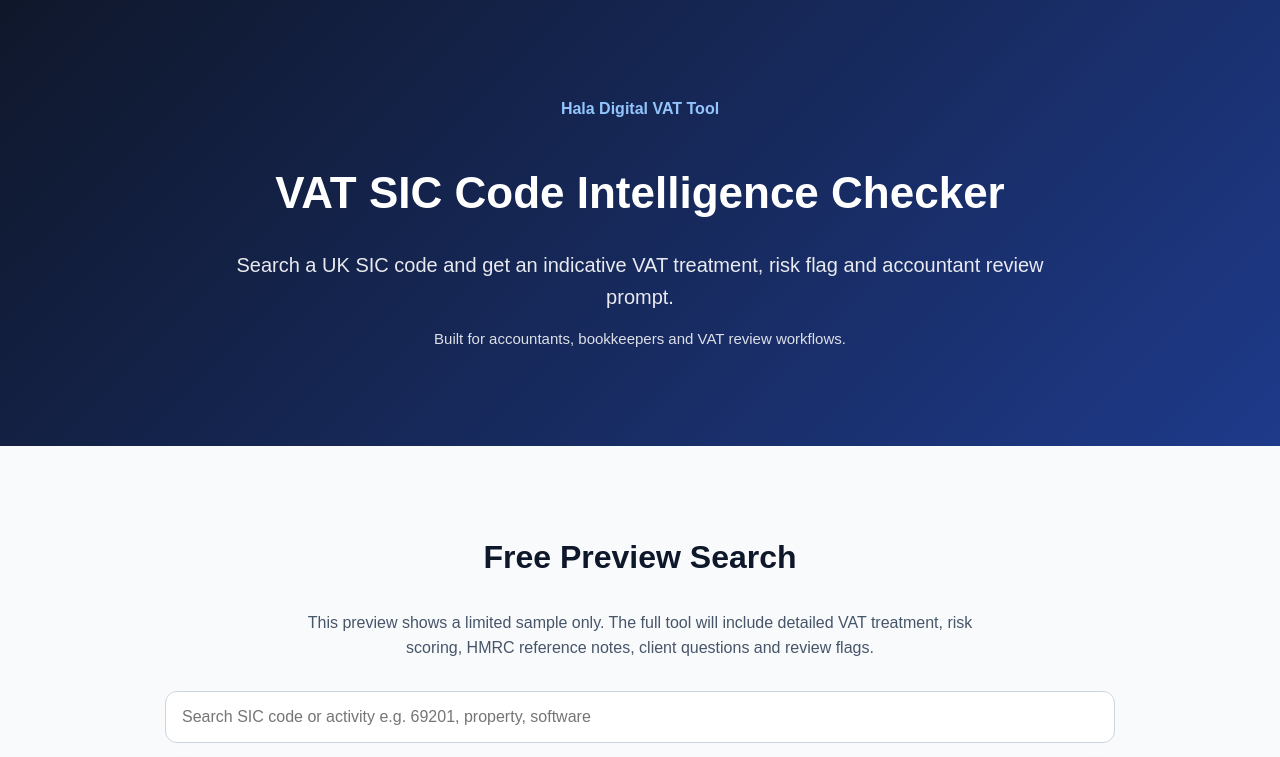
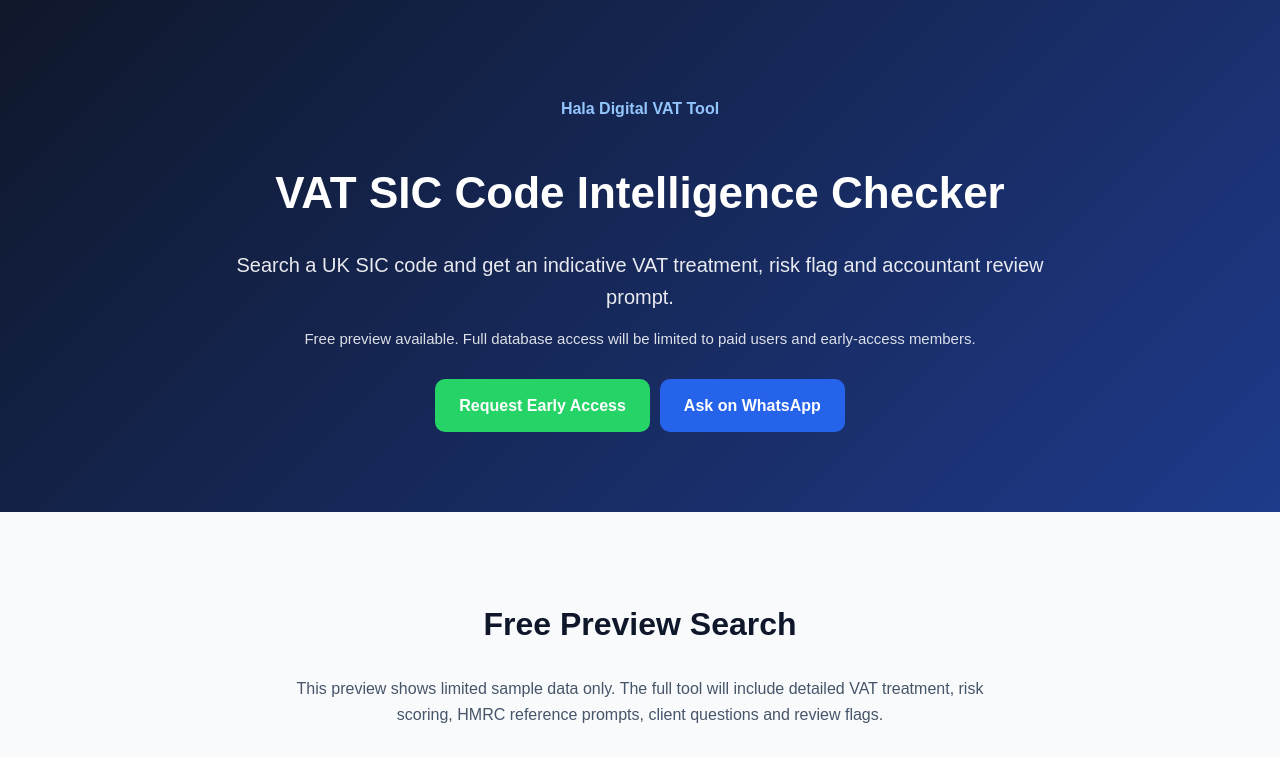
Before and after one commit to HalaDigitalLtd/uktaxcalculator-app, a Next.js app: page /vat-sic in a window 1280 px wide. Shown: the top 757 px of the page. Built offline with nearby package versions, Linux system fonts and the light colour scheme.

Commit message:
Improve VAT SIC early access lead capture flow

```diff
--- a/app/vat-sic/page.tsx
+++ b/app/vat-sic/page.tsx
@@ -84,8 +84,41 @@ export default function VatSicPage() {
         </p>
 
         <p style={{ marginTop: "14px", fontSize: "15px", opacity: 0.85 }}>
-          Built for accountants, bookkeepers and VAT review workflows.
+          Free preview available. Full database access will be limited to paid users and early-access members.
         </p>
+
+        <div style={{ marginTop: "28px" }}>
+          <a
+            href="#early-access-form"
+            style={{
+              display: "inline-block",
+              padding: "14px 24px",
+              background: "#25D366",
+              color: "white",
+              borderRadius: "10px",
+              textDecoration: "none",
+              fontWeight: "bold",
+              marginRight: "10px",
+            }}
+          >
+            Request Early Access
+          </a>
+
+          <a
+            href="https://wa.me/447884063169?text=Hi%20Ikram,%20I%20am%20interested%20in%20the%20VAT%20SIC%20Code%20Intelligence%20Tool."
+            style={{
+              display: "inline-block",
+              padding: "14px 24px",
+              background: "#2563eb",
+              color: "white",
+              borderRadius: "10px",
+              textDecoration: "none",
+              fontWeight: "bold",
+            }}
+          >
+            Ask on WhatsApp
+          </a>
+        </div>
       </section>
 
       <section style={{ padding: "60px 20px", background: "#f8fafc" }}>
@@ -95,8 +128,8 @@ export default function VatSicPage() {
           </h2>
 
           <p style={{ textAlign: "center", color: "#475569", maxWidth: "720px", margin: "10px auto 30px" }}>
-            This preview shows a limited sample only. The full tool will include detailed VAT treatment,
-            risk scoring, HMRC reference notes, client questions and review flags.
+            This preview shows limited sample data only. The full tool will include detailed VAT treatment,
+            risk scoring, HMRC reference prompts, client questions and review flags.
           </p>
 
           <input
@@ -173,6 +206,9 @@ export default function VatSicPage() {
             <div style={{ marginTop: "25px", padding: "20px", background: "white", borderRadius: "14px", textAlign: "center" }}>
               <strong>No preview result found.</strong>
               <p>Request access to the full SIC/VAT database for wider coverage.</p>
+              <a href="#early-access-form" style={{ color: "#2563eb", fontWeight: "bold" }}>
+                Join early access →
+              </a>
             </div>
           ) : null}
         </div>
@@ -186,7 +222,15 @@ export default function VatSicPage() {
           likely VAT treatment, registration risk, exempt/mixed supplies and areas requiring specialist review.
         </p>
 
-        <div style={{ maxWidth: "900px", margin: "35px auto", display: "grid", gridTemplateColumns: "repeat(auto-fit, minmax(220px, 1fr))", gap: "18px" }}>
+        <div
+          style={{
+            maxWidth: "900px",
+            margin: "35px auto",
+            display: "grid",
+            gridTemplateColumns: "repeat(auto-fit, minmax(220px, 1fr))",
+            gap: "18px",
+          }}
+        >
           {[
             "707+ SIC code reference",
             "VAT treatment categories",
@@ -195,14 +239,22 @@ export default function VatSicPage() {
             "HMRC reference prompts",
             "Client review questions",
           ].map((text) => (
-            <div key={text} style={{ background: "white", padding: "20px", borderRadius: "14px", boxShadow: "0 8px 25px rgba(15,23,42,0.06)" }}>
+            <div
+              key={text}
+              style={{
+                background: "white",
+                padding: "20px",
+                borderRadius: "14px",
+                boxShadow: "0 8px 25px rgba(15,23,42,0.06)",
+              }}
+            >
               ✅ {text}
             </div>
           ))}
         </div>
 
         <a
-          href="https://wa.me/447884063169?text=Hi%20Ikram,%20I%20am%20interested%20in%20the%20VAT%20SIC%20Code%20Intelligence%20Tool."
+          href="#early-access-form"
           style={{
             display: "inline-block",
             padding: "14px 24px",
@@ -215,13 +267,26 @@ export default function VatSicPage() {
         >
           Request Early Access
         </a>
+
+        <p style={{ marginTop: "14px", color: "#475569" }}>
+          Prefer a quick chat?
+          <a
+            href="https://wa.me/447884063169?text=Hi%20Ikram,%20I%20am%20interested%20in%20the%20VAT%20SIC%20Code%20Intelligence%20Tool."
+            style={{ color: "#2563eb", marginLeft: "6px", fontWeight: "bold" }}
+          >
+            Message us on WhatsApp
+          </a>
+        </p>
       </section>
 
-      <section style={{ padding: "70px 20px", background: "#0f172a", color: "white", textAlign: "center" }}>
+      <section
+        id="early-access-form"
+        style={{ padding: "70px 20px", background: "#0f172a", color: "white", textAlign: "center" }}
+      >
         <h2 style={{ fontSize: "34px" }}>Join the Early Access List</h2>
 
         <p style={{ maxWidth: "720px", margin: "10px auto", opacity: 0.85 }}>
-          Tell us your details and we’ll notify you when the full VAT/SIC tool is ready.
+          Submit your details and we’ll notify you when the full VAT/SIC tool is ready.
         </p>
 
         <form
@@ -230,6 +295,7 @@ export default function VatSicPage() {
           style={{ maxWidth: "520px", margin: "30px auto", display: "grid", gap: "12px" }}
         >
           <input type="hidden" name="_subject" value="VAT SIC Tool Early Access Request" />
+          <input type="hidden" name="tool" value="VAT SIC Code Intelligence Checker" />
 
           <input name="name" placeholder="Name" required style={{ padding: "14px", borderRadius: "8px", border: "none" }} />
           <input name="email" type="email" placeholder="Email" required style={{ padding: "14px", borderRadius: "8px", border: "none" }} />
@@ -267,6 +333,16 @@ export default function VatSicPage() {
             Request access
           </button>
         </form>
+
+        <p style={{ marginTop: "12px", opacity: 0.8 }}>
+          Prefer WhatsApp?
+          <a
+            href="https://wa.me/447884063169?text=Hi%20Ikram,%20I%20am%20interested%20in%20the%20VAT%20SIC%20Code%20Intelligence%20Tool."
+            style={{ color: "#25D366", marginLeft: "6px", fontWeight: "bold" }}
+          >
+            Chat now
+          </a>
+        </p>
       </section>
     </div>
   );
```
